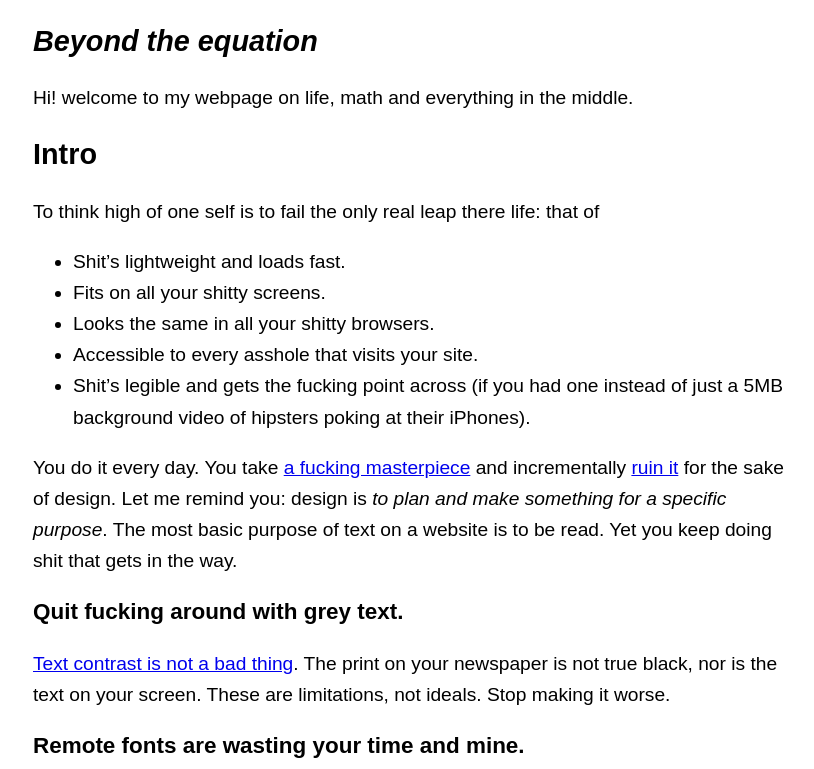
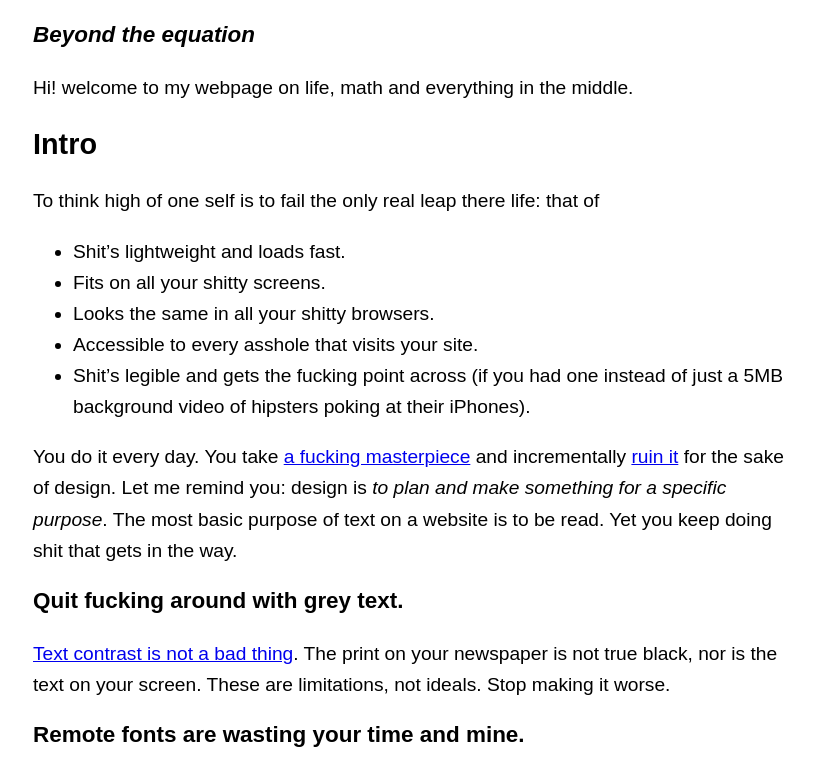
Before and after one commit to bay-nex/byndeq, a plain HTML site: page index.html in a window 1280 px wide. Shown: the top 769 px of the page, without its empty margins (223-1037 px from the left). Drawn offline with Linux system fonts and the light colour scheme.

Commit message:
Update index.html

```diff
--- a/index.html
+++ b/index.html
@@ -28,7 +28,7 @@
 </style>
 <article>
 	<header>
-		<h1><em>Beyond the equation</em></h1>
+		<h3><em>Beyond the equation</em></h3>
 		<aside>Hi! welcome to my webpage on life, math and everything in the middle.</aside>
 	</header>
 	<h2>Intro</h2>
```
